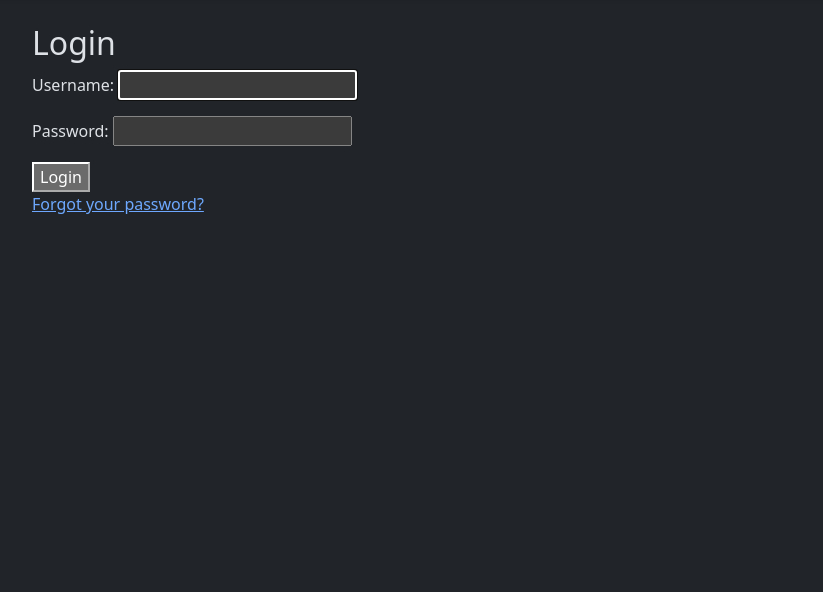
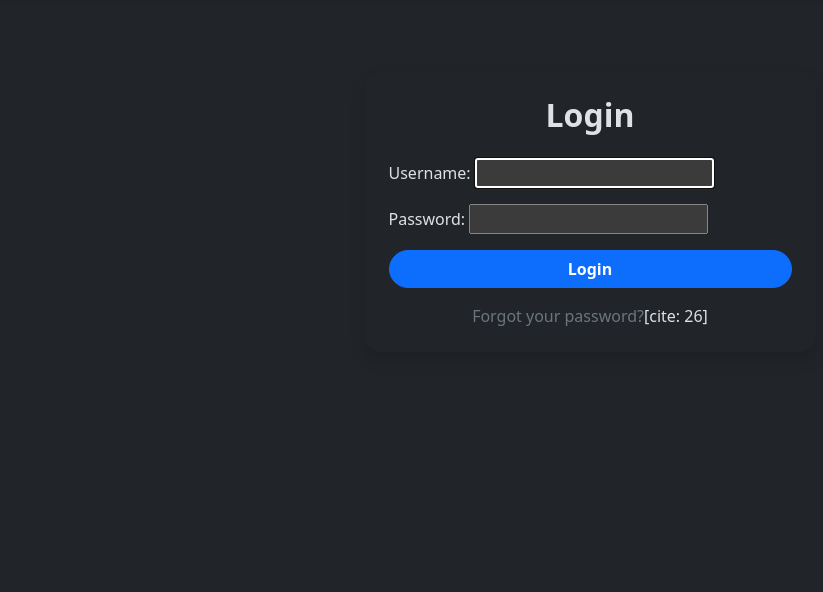
Before and after one commit to MOHAMMAD-TAHA-MALIK/the-alpine-route, a Django app: page /login/ in a window 1280 px wide. Shown: the part 62-654 px from the top of the page, without its empty margins (50-873 px from the left). Run offline with Django 5.2, Linux system fonts and the light colour scheme.

Commit message:
Fix login and signup form POST methods and formatting

```diff
--- a/treks/templates/registration/login.html
+++ b/treks/templates/registration/login.html
@@ -1,6 +1,33 @@
 {% extends 'base.html' %}
+
 {% block content %}
-<h2>Login</h2>
-<form method="post">{% csrf_token %}{{ form.as_p }}<button type="submit">Login</button></form>
-<a href="{% url 'password_reset' %}">Forgot your password?</a>
+<div class="row justify-content-center my-5">
+    <div class="col-md-6 col-lg-5">
+        <div class="card shadow border-0 rounded-4">
+            <div class="card-body p-4">
+                <h2 class="fw-bold mb-4 text-center">Login</h2>
+
+                {% if form.errors %}
+                    <div class="alert alert-danger">
+                        Your username and password didn't match. Please try again.
+                    </div>
+                {% endif %}
+
+                <form method="POST" action="{% url 'login' %}">
+                    {% csrf_token %}
+
+                    <div class="mb-3">
+                        {{ form.as_p }}
+                    </div>
+
+                    <button type="submit" class="btn btn-primary w-100 rounded-pill fw-bold">Login</button>
+                </form>
+
+                <div class="text-center mt-3">
+                    <a href="{% url 'password_reset' %}" class="text-decoration-none text-secondary">Forgot your password?</a>[cite: 26]
+                </div>
+            </div>
+        </div>
+    </div>
+</div>
 {% endblock %}
```
Also changed, not shown: treks/templates/registration/register.html (+32 -2 lines).
